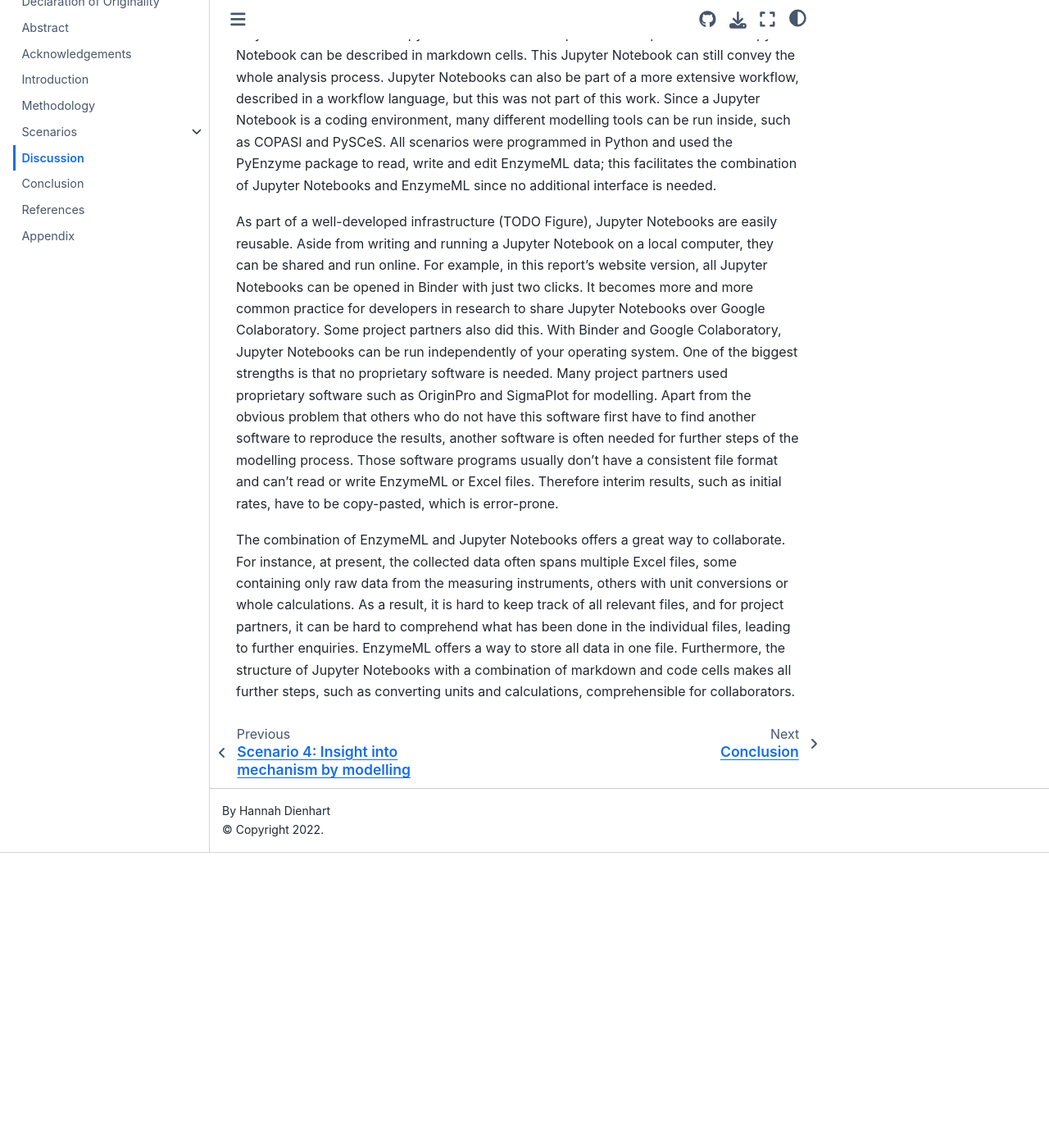
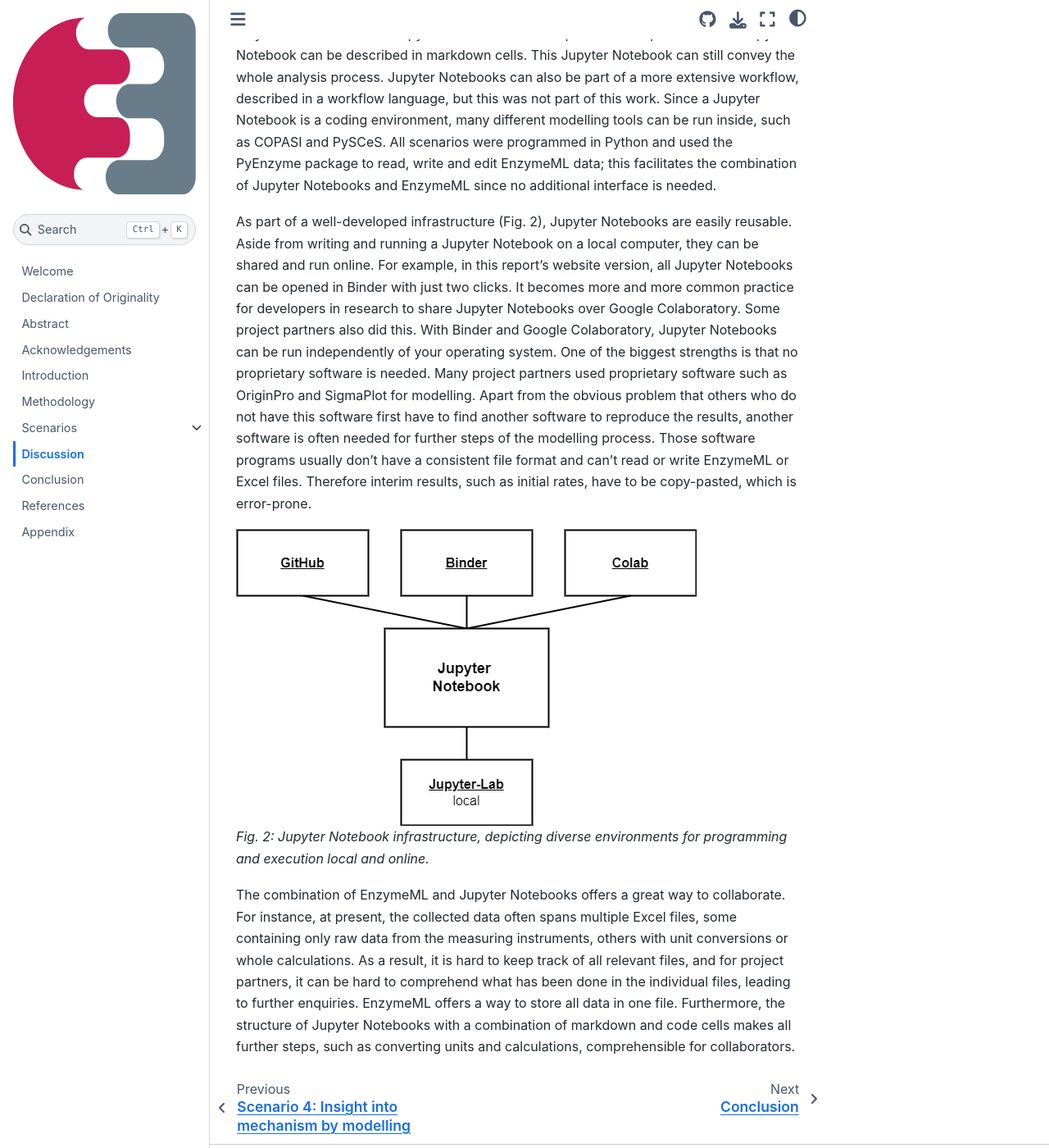
Before and after one commit to HannahDi/master-thesis, a Jupyter Book: the page built from book/discussion.md, in a window 1280 px wide and 1400 px high, scrolled down 1959 px. Shown: the whole window at 82% size. Built offline with Jupyter Book 1.0.4 settings and Sphinx 7.4.7 and the Sphinx Book theme 1.1.4, drawn with Linux system fonts in a browser that asks for light colours; cross-references to code outside the pages are shown as plain code; before the commit the page ends 2999 px from its top, so only the background shows below that.

Commit message:
add figure to discussion

```diff
--- a/book/discussion.md
+++ b/book/discussion.md
@@ -14,6 +14,9 @@
 
 Jupyter Notebooks can be used interoperable with other tools. For example, it is possible to start an analysis in a Jupyter Notebook and then move on to another software and maybe come back to the Jupyter Notebook at a later point. The steps outside the Jupyter Notebook can be described in markdown cells. This Jupyter Notebook can still convey the whole analysis process. Jupyter Notebooks can also be part of a more extensive workflow, described in a workflow language, but this was not part of this work. Since a Jupyter Notebook is a coding environment, many different modelling tools can be run inside, such as COPASI and PySCeS. All scenarios were programmed in Python and used the PyEnzyme package to read, write and edit EnzymeML data; this facilitates the combination of Jupyter Notebooks and EnzymeML since no additional interface is needed.
 
-As part of a well-developed infrastructure (TODO Figure), Jupyter Notebooks are easily reusable. Aside from writing and running a Jupyter Notebook on a local computer, they can be shared and run online. For example, in this report’s website version, all Jupyter Notebooks can be opened in Binder with just two clicks. It becomes more and more common practice for developers in research to share Jupyter Notebooks over Google Colaboratory. Some project partners also did this. With Binder and Google Colaboratory, Jupyter Notebooks can be run independently of your operating system. One of the biggest strengths is that no proprietary software is needed. Many project partners used proprietary software such as OriginPro and SigmaPlot for modelling. Apart from the obvious problem that others who do not have this software first have to find another software to reproduce the results, another software is often needed for further steps of the modelling process. Those software programs usually don’t have a consistent file format and can’t read or write EnzymeML or Excel files. Therefore interim results, such as initial rates, have to be copy-pasted, which is error-prone.
+As part of a well-developed infrastructure (Fig. 2), Jupyter Notebooks are easily reusable. Aside from writing and running a Jupyter Notebook on a local computer, they can be shared and run online. For example, in this report’s website version, all Jupyter Notebooks can be opened in Binder with just two clicks. It becomes more and more common practice for developers in research to share Jupyter Notebooks over Google Colaboratory. Some project partners also did this. With Binder and Google Colaboratory, Jupyter Notebooks can be run independently of your operating system. One of the biggest strengths is that no proprietary software is needed. Many project partners used proprietary software such as OriginPro and SigmaPlot for modelling. Apart from the obvious problem that others who do not have this software first have to find another software to reproduce the results, another software is often needed for further steps of the modelling process. Those software programs usually don’t have a consistent file format and can’t read or write EnzymeML or Excel files. Therefore interim results, such as initial rates, have to be copy-pasted, which is error-prone.
+
+![Fig2](images/Fig2.png)
+_Fig. 2: Jupyter Notebook infrastructure, depicting diverse environments for programming and execution local and online._
 
 The combination of EnzymeML and Jupyter Notebooks offers a great way to collaborate. For instance, at present, the collected data often spans multiple Excel files, some containing only raw data from the measuring instruments, others with unit conversions or whole calculations. As a result, it is hard to keep track of all relevant files, and for project partners, it can be hard to comprehend what has been done in the individual files, leading to further enquiries. EnzymeML offers a way to store all data in one file. Furthermore, the structure of Jupyter Notebooks with a combination of markdown and code cells makes all further steps, such as converting units and calculations, comprehensible for collaborators.
```
Also changed, not shown: book/images/Fig2.png (added).
